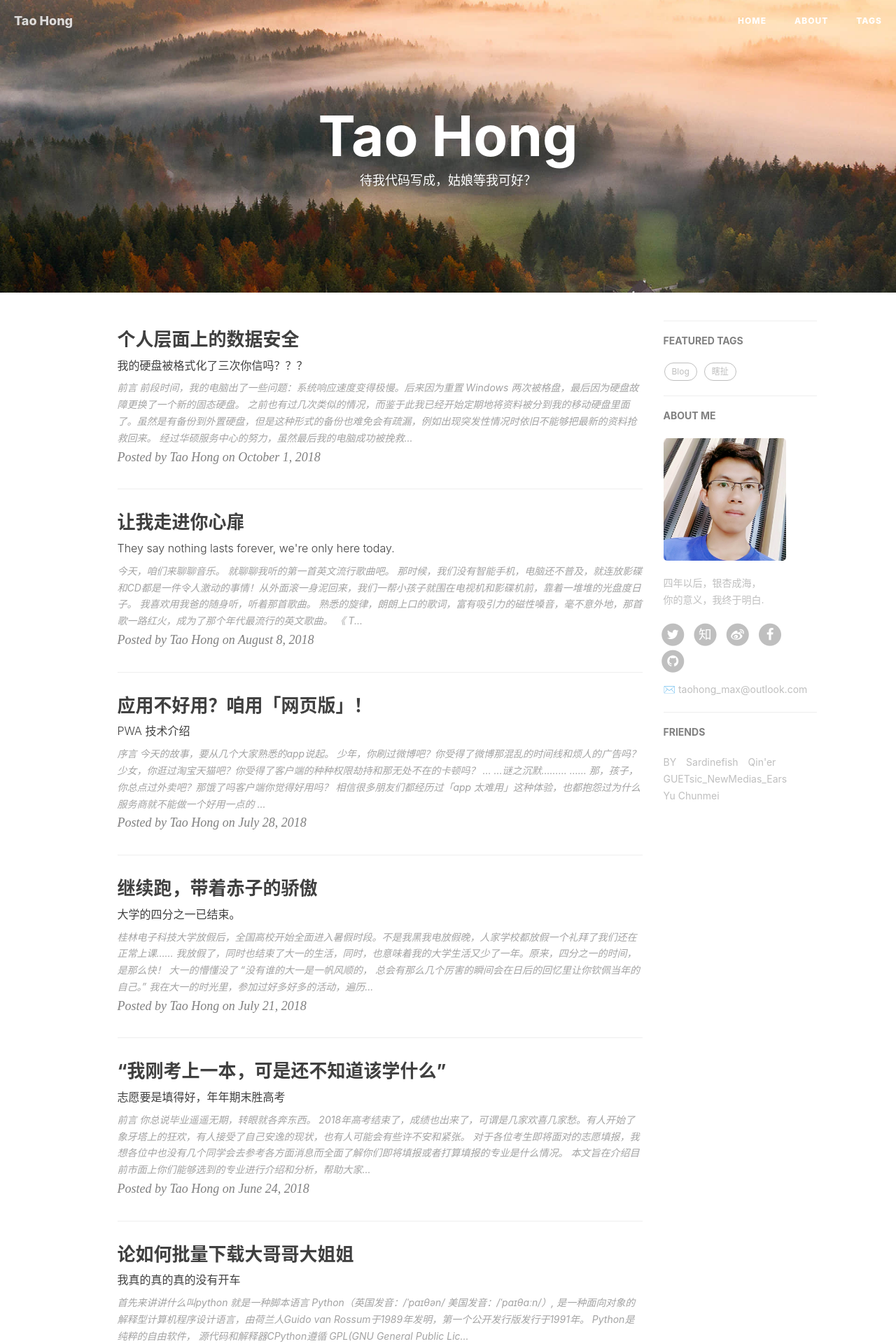
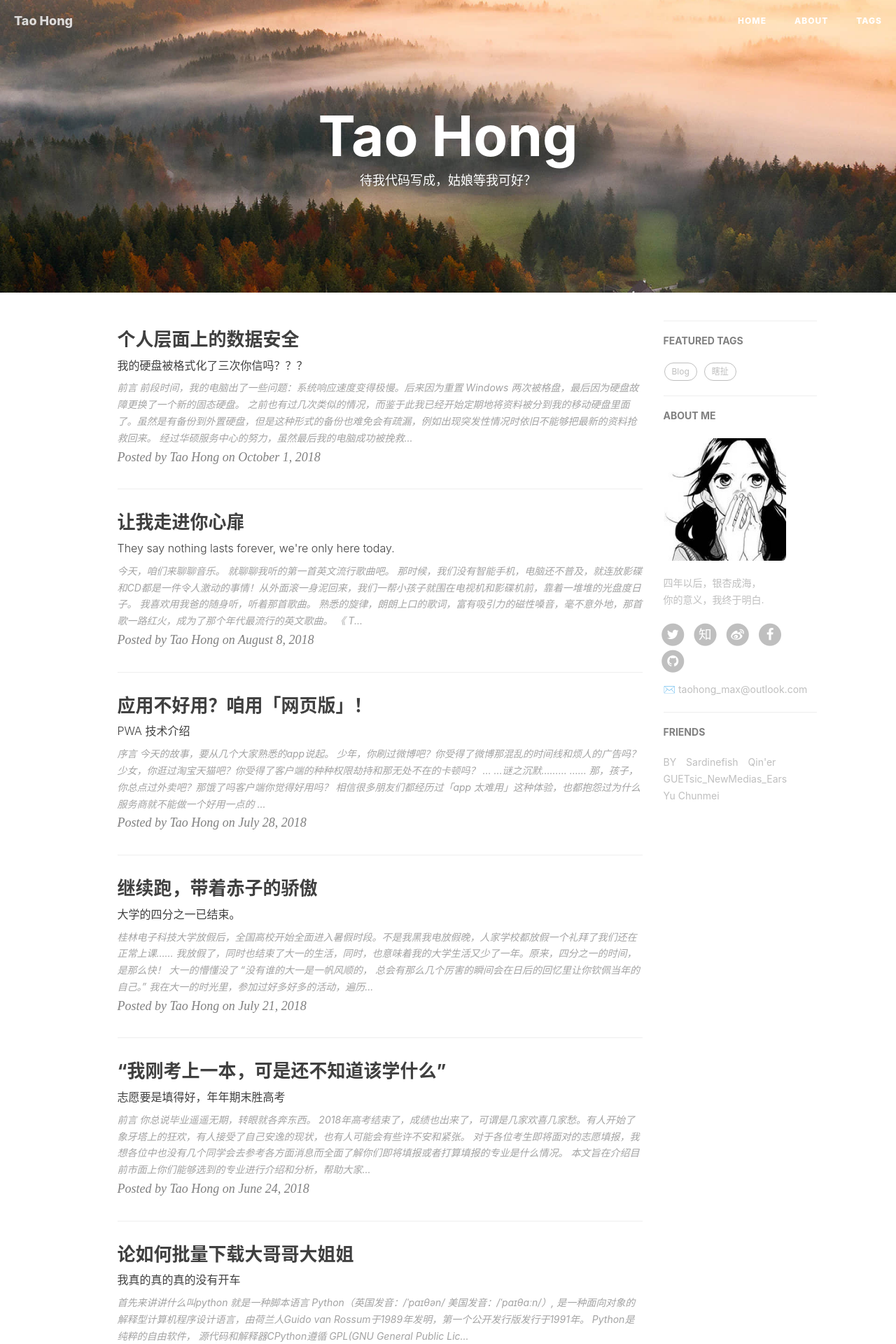
Before and after one commit to TaohongMaxwell/TaohongMaxwell.github.io, a Jekyll site: the page built from index.html, in a window 1280 px wide. Shown: the top 1920 px of the page at 70% size. Built offline with Jekyll 4.4.1, drawn with Linux system fonts in a browser that asks for light colours; nearby versions of some CDN libraries; the list of posts is cut into pages by our own code; comment, search, counter and statistics services are not loaded.

Commit message:
Update _config.yml
change avatar

```diff
--- a/_config.yml
+++ b/_config.yml
@@ -13,7 +13,7 @@
 # Sidebar settings
 sidebar: true                           # whether or not using Sidebar.
 sidebar-about-description: "四年以后，银杏成海，<br/>你的意义，我终于明白."
-sidebar-avatar: /img/about-TH1.jpg      # use absolute URL, seeing it's used in both `/` and `/about/`
+sidebar-avatar: /img/avatar_g.jpg      # use absolute URL, seeing it's used in both `/` and `/about/`
 
 
 
```
